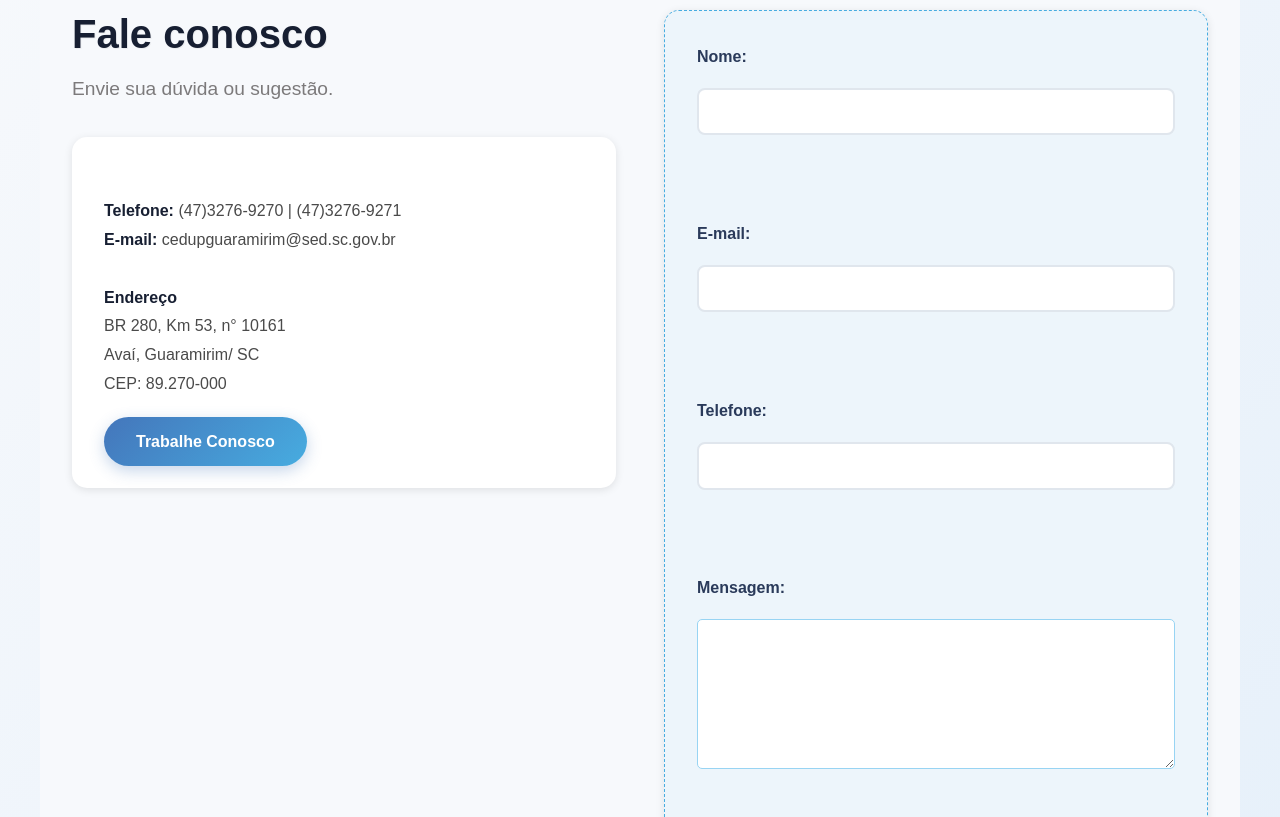
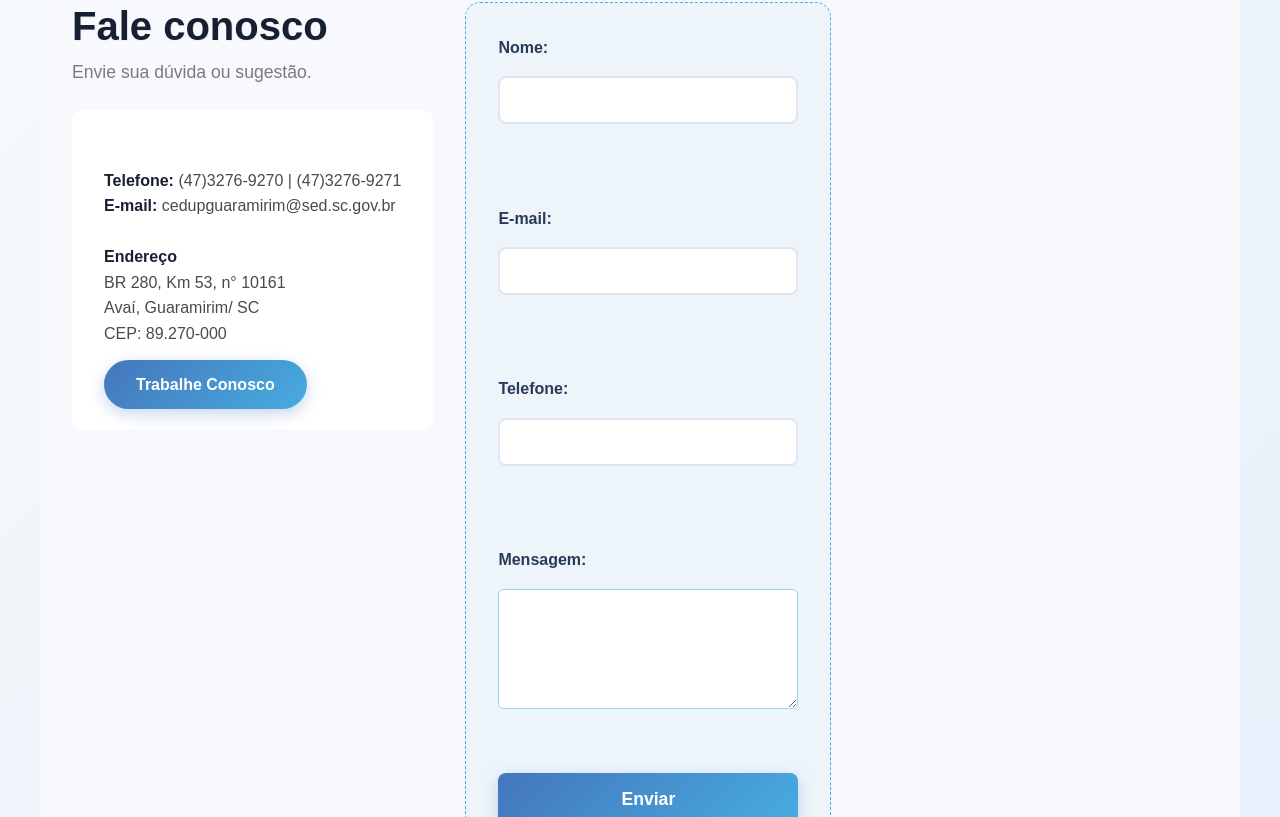
Before and after one commit to CEDUPPerfeitoManoelDeAguiar/site-cedup, a React (Create React App) app: page /contato in a window 1280 px wide. Shown: the part 163-980 px from the top of the page. Built offline with nearby package versions, Linux system fonts and the light colour scheme.

Commit message:
teste responsividade

```diff
--- a/src/Pages/FaleConosco/style.css
+++ b/src/Pages/FaleConosco/style.css
@@ -125,21 +125,21 @@ input[type="submit"]:hover {
 
 .menu_sobre {
   display: flex;
-  justify-content: center;
-  gap: var(--space-md);
-  margin: var(--space-lg) auto;
-  max-width: 1200px;
-  padding: 0 var(--space-md);
+  flex-direction: column;
+  gap: var(--space-sm);
+  margin: var(--space-md) auto;
+  padding: 0 var(--space-sm);
+  max-width: 100%;
 }
-
 .submenu {
-  padding: var(--space-sm) var(--space-lg);
+  padding: var(--space-sm);
   background-color: var(--color-secondary);
   color: var(--color-white);
-  border-radius: var(--radius-xl);
+  border-radius: var(--radius-md);
   font-weight: 600;
-  transition: var(--transition-normal);
   text-align: center;
+  width: 100%;
+  transition: var(--transition-fast);
 }
 
 .submenu:hover {
@@ -149,33 +149,37 @@ input[type="submit"]:hover {
 }
 
 .site-content {
-  max-width: 1200px;
-  margin: 0 auto;
-  padding: var(--space-md);
+  padding: var(--space-sm);
+  width: 100%;
+  box-sizing: border-box;
 }
 
 .divisões {
-  display: grid;
-  gap: var(--space-xl);
-  margin-top: var(--space-lg);
+  display: flex;
+  flex-direction: column;
+  gap: var(--space-md);
+  margin-top: var(--space-md);
 }
 
 .títulos h1 {
   color: var(--color-primary);
-  margin-bottom: var(--space-sm);
+  font-size: 1.5rem;
+  margin-bottom: var(--space-xs);
 }
 
 .títulos p {
   color: var(--color-text-light);
-  margin-bottom: var(--space-lg);
+  font-size: 0.95rem;
+  margin-bottom: var(--space-md);
 }
+
 
 .item-contato, .quadro-contato {
   background: var(--color-white);
   padding: var(--space-md);
-  border-radius: var(--radius-lg);
-  box-shadow: var(--shadow-sm);
-  line-height: 1.8;
+  border-radius: var(--radius-md);
+  box-shadow: var(--shadow-xs);
+  line-height: 1.6;
 }
 
 .item-contato b {
@@ -185,7 +189,7 @@ input[type="submit"]:hover {
 .cadastro {
   display: flex;
   flex-direction: column;
-  gap: var(--space-md);
+  gap: var(--space-sm);
 }
 
 .field {
@@ -201,12 +205,10 @@ input[type="submit"]:hover {
 
 .field input,
 .field textarea {
-  padding: var(--space-sm);
-  border: 1px solid var(--color-secondary-lighter);
-  border-radius: var(--radius-sm);
-  font-family: var(--font-primary);
-  transition: var(--transition-fast);
+  padding: var(--space-xs) var(--space-sm);
+  font-size: 0.95rem;
 }
+
 
 .field input:focus,
 .field textarea:focus {
@@ -216,79 +218,57 @@ input[type="submit"]:hover {
 }
 
 input[type="submit"] {
-  background-color: var(--color-secondary);
-  color: var(--color-white);
-  border: none;
-  padding: var(--space-sm) var(--space-md);
-  border-radius: var(--radius-xl);
-  font-weight: 600;
-  cursor: pointer;
-  transition: var(--transition-normal);
   width: 100%;
-}
-
-@media (min-width: 400px) {
-  .submenu {
-    min-width: 140px;
-  }
-  .títulos h1 {
-    font-size: 1.9rem;
-  }
-  .títulos p {
-    font-size: 1.05rem;
-  }
-  input[type="submit"] {
-    width: auto;
-    align-self: flex-start;
-  }
-}
-
-@media (min-width: 576px) {
-  .divisões {
-    grid-template-columns: 1fr;
-  }
-  .títulos h1 {
-    font-size: 2rem;
-  }
-  .títulos p {
-    font-size: 1.1rem;
-  }
-  .item-contato, .quadro-contato {
-    padding: var(--space-lg);
-  }
-  .field textarea {
-    min-height: 140px;
-  }
+  padding: var(--space-sm);
+  font-size: 1rem;
 }
 
 @media (min-width: 768px) {
   .menu_sobre {
-    flex-wrap: nowrap;
+    flex-direction: row;
+    flex-wrap: wrap;
+    justify-content: center;
+    gap: var(--space-md);
   }
+
   .submenu {
     width: auto;
-    max-width: none;
+    min-width: 160px;
+    padding: var(--space-sm) var(--space-md);
   }
+
   .divisões {
-    grid-template-columns: 1fr 1fr;
+    flex-direction: row;
+    gap: var(--space-lg);
   }
+
   .títulos h1 {
-    font-size: 2.2rem;
+    font-size: 1.8rem;
   }
+
   .field textarea {
-    min-height: 150px;
+    min-height: 120px;
   }
 }
 
 @media (min-width: 992px) {
   .site-content {
+    max-width: 1200px;
+    margin: 0 auto;
     padding: var(--space-lg);
   }
+
   .títulos h1 {
-    font-size: 2.3rem;
+    font-size: 2.2rem;
   }
-  .títulos p {
-    font-size: 1.15rem;
+
+  .item-contato, .quadro-contato {
+    padding: var(--space-lg);
+  }
+
+  input[type="submit"] {
+    width: auto;
+    padding: var(--space-sm) var(--space-lg);
   }
 }
 
@@ -296,7 +276,8 @@ input[type="submit"] {
   .títulos h1 {
     font-size: 2.5rem;
   }
+
   .títulos p {
-    font-size: 1.2rem;
+    font-size: 1.1rem;
   }
 }
--- a/src/Pages/FeiraDeCiencias/style.css
+++ b/src/Pages/FeiraDeCiencias/style.css
@@ -105,6 +105,7 @@
   padding-left: 3rem;
   transition: all 0.3s ease;
   border-left: 3px solid transparent;
+  content: "→";
 }
 
 .feira-list li:hover {
@@ -215,15 +216,19 @@
   margin: 2rem 0;
 }
 
+.download-list li {
+  padding-left: 1.5rem !important;
+}
+
 .download-list li a {
+  background: linear-gradient(135deg, #4476bb 0%, #47ace0 100%);
+  color: white;
+  border-radius: 10px;
+  padding: 1.5rem;
   display: flex;
   align-items: center;
   justify-content: center;
   gap: 1rem;
-  padding: 1.5rem;
-  background: linear-gradient(135deg, #4476bb 0%, #47ace0 100%);
-  color: white;
-  border-radius: 10px;
   text-align: center;
   font-weight: 600;
   transition: all 0.3s cubic-bezier(0.175, 0.885, 0.32, 1.275);
@@ -236,9 +241,8 @@
   background: linear-gradient(135deg, #47ace0 0%, #6c65bb 100%);
 }
 
-.download-list li a::before {
-  content: "↓";
-  font-size: 1.2rem;
+.download-list li::before {
+  content: "" !important;
 }
 
 @media (max-width: 1200px) {
--- a/src/Pages/QueroTrabalhar/index.jsx
+++ b/src/Pages/QueroTrabalhar/index.jsx
@@ -88,7 +88,7 @@ const QueroTrabalhar = () => {
         </div>
            <div className="menu_sobre">
                 <a className="submenu" href="/contato">Fale Conosco</a>
-                <a className="submenu" href="/trabalhe-conosco">Documentos Necessários</a>
+                <a className="submenu" href="https://www.sed.sc.gov.br/concursos/act-admissao-de-professores-em-carater-temporario/ ">Mais Informações</a>
             </div>
       </div>
     </main>
```
